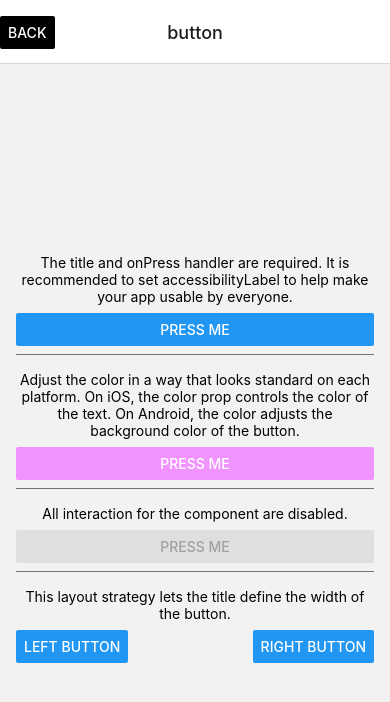
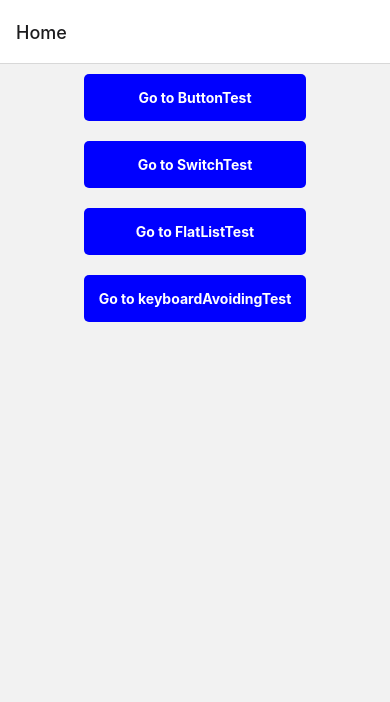
Before and after one commit to kate-eunsu/rn-core-noexpo, a React Native app: screen /Home in a window 390 px wide. Shown: the top 702 px of the page. Built offline with nearby package versions, Linux system fonts and the light colour scheme.

Commit message:
feat: add components

```diff
--- a/src/components/cores/button.tsx
+++ b/src/components/cores/button.tsx
@@ -7,10 +7,13 @@ import {
   Text,
   Alert,
 } from 'react-native';
+import {StackScreenProps} from '@react-navigation/stack';
+import {RootStackParamList} from '../../navigation/appNavigator';
 
+type TestScreenProps = StackScreenProps<RootStackParamList, 'ButtonPage'>;
 const Separator = () => <View style={styles.separator} />;
 
-const ButtonPage = () => (
+const ButtonPage: React.FC<TestScreenProps> = () => (
   <SafeAreaView style={styles.container}>
     <View>
       <Text style={styles.title}>
--- /dev/null
+++ b/src/components/cores/keybordavoiding.tsx
@@ -0,0 +1,60 @@
+import React from 'react';
+import {
+  View,
+  StyleSheet,
+  Text,
+  KeyboardAvoidingView,
+  TouchableWithoutFeedback,
+  TextInput,
+  Button,
+  Platform,
+  Keyboard,
+} from 'react-native';
+import {RootStackParamList} from '../../navigation/appNavigator';
+import {StackScreenProps} from '@react-navigation/stack';
+
+type TestScreenProps = StackScreenProps<
+  RootStackParamList,
+  'KeyboardAvoidingPage'
+>;
+
+const KeyboardAvoidingPage: React.FC<TestScreenProps> = () => (
+  <KeyboardAvoidingView behavior="padding" style={styles.container}>
+    <TouchableWithoutFeedback onPress={Keyboard.dismiss}>
+      <View style={styles.inner}>
+        <Text style={styles.header}>Header</Text>
+        <TextInput placeholder="Username" style={styles.textInput} />
+        <View style={styles.btnContainer}>
+          <Button title="Submit" onPress={() => null} />
+        </View>
+      </View>
+    </TouchableWithoutFeedback>
+  </KeyboardAvoidingView>
+);
+
+const styles = StyleSheet.create({
+  container: {
+    flex: 1,
+  },
+  inner: {
+    padding: 24,
+    flex: 1,
+    justifyContent: 'space-around',
+  },
+  header: {
+    fontSize: 36,
+    marginBottom: 48,
+  },
+  textInput: {
+    height: 40,
+    borderColor: '#000000',
+    borderBottomWidth: 1,
+    marginBottom: 36,
+  },
+  btnContainer: {
+    backgroundColor: 'white',
+    marginTop: 12,
+  },
+});
+
+export default KeyboardAvoidingPage;
--- /dev/null
+++ b/src/components/cores/switch.tsx
@@ -0,0 +1,50 @@
+import React, {useState} from 'react';
+import {StyleSheet, Switch, View, SafeAreaView} from 'react-native';
+import {StackScreenProps} from '@react-navigation/stack';
+import {RootStackParamList} from '../../navigation/appNavigator';
+
+type TestScreenProps = StackScreenProps<RootStackParamList, 'SwitchPage'>;
+
+const SwitchPage: React.FC<TestScreenProps> = () => {
+  const [isEnabled, setIsEnabled] = useState(false);
+  const toggleSwitch = () => setIsEnabled(previousState => !previousState);
+  return (
+    <SafeAreaView style={styles.container}>
+      <View style={styles.container}>
+        <Switch
+          trackColor={{false: '#767577', true: '#4A4BFF'}}
+          thumbColor={isEnabled ? '#ffffff' : '#f4f3f4'}
+          ios_backgroundColor="#3e3e3e"
+          onValueChange={toggleSwitch}
+          value={isEnabled}
+        />
+      </View>
+    </SafeAreaView>
+  );
+};
+
+const styles = StyleSheet.create({
+  container: {
+    flex: 1,
+    marginHorizontal: 16,
+    flexDirection: 'column',
+    display: 'flex',
+    alignItems: 'center',
+    justifyContent: 'center',
+  },
+  title: {
+    textAlign: 'center',
+    marginVertical: 8,
+  },
+  fixToText: {
+    flexDirection: 'row',
+    justifyContent: 'space-between',
+  },
+  separator: {
+    marginVertical: 8,
+    borderBottomColor: '#737373',
+    borderBottomWidth: StyleSheet.hairlineWidth,
+  },
+});
+
+export default SwitchPage;
--- a/src/navigation/appNavigator.tsx
+++ b/src/navigation/appNavigator.tsx
@@ -1,28 +1,48 @@
-import React from 'react';
+import * as React from 'react';
 import {NavigationContainer} from '@react-navigation/native';
 import {createStackNavigator} from '@react-navigation/stack';
 import HomeScreen from '../screens/home';
-import DetailsScreen from '../screens/detail';
-import {Button} from 'react-native';
 import ButtonPage from '../components/cores/button';
+import SwitchPage from '../components/cores/switch';
+import FlatListPage from '../components/cores/flatList';
+import KeyboardAvoidingPage from '../components/cores/keybordavoiding';
 
-const Stack = createStackNavigator();
+export type RootStackParamList = {
+  Home: undefined;
+  ButtonPage: undefined;
+  SwitchPage: undefined;
+  FlatListPage: undefined;
+  KeyboardAvoidingPage: undefined;
+};
+
+const Stack = createStackNavigator<RootStackParamList>();
 
 const AppNavigator: React.FC = () => {
   return (
     <NavigationContainer>
-      <Stack.Navigator
-        screenOptions={({navigation}) => ({
-          headerTitleAlign: 'center',
-          headerLeft: () => (
-            <Button
-              onPress={() => navigation.goBack()}
-              title="Back"
-              color="#000"
-            />
-          ),
-        })}>
-        <Stack.Screen name="button" component={ButtonPage} />
+      <Stack.Navigator initialRouteName="Home">
+        <Stack.Screen name="Home" component={HomeScreen} />
+
+        <Stack.Screen
+          name="ButtonPage"
+          component={ButtonPage}
+          options={{title: 'ButtonPage"'}}
+        />
+        <Stack.Screen
+          name="SwitchPage"
+          component={SwitchPage}
+          options={{title: 'SwitchPage'}}
+        />
+        <Stack.Screen
+          name="FlatListPage"
+          component={FlatListPage}
+          options={{title: 'FlatListPage'}}
+        />
+        <Stack.Screen
+          name="KeyboardAvoidingPage"
+          component={KeyboardAvoidingPage}
+          options={{title: 'KeyboardAvoidingPage'}}
+        />
       </Stack.Navigator>
     </NavigationContainer>
   );
--- a/src/screens/home.tsx
+++ b/src/screens/home.tsx
@@ -1,22 +1,39 @@
-import React from 'react';
-import {View, Text, Button, StyleSheet} from 'react-native';
+import * as React from 'react';
+import {
+  View,
+  Button,
+  StyleSheet,
+  FlatList,
+  TouchableOpacity,
+  Text,
+} from 'react-native';
 import {StackScreenProps} from '@react-navigation/stack';
-
-export type RootStackParamList = {
-  Home: undefined;
-  Details: {itemId: number; otherParam?: string};
-  Buttons: undefined;
-};
+import {RootStackParamList} from '../navigation/appNavigator';
 
 type HomeScreenProps = StackScreenProps<RootStackParamList, 'Home'>;
 
-const HomeScreen: React.ComponentType<HomeScreenProps> = ({navigation}) => {
+const HomeScreen: React.FC<HomeScreenProps> = ({navigation}) => {
+  const data = [
+    {key: 'ButtonPage', title: 'Go to ButtonTest'},
+    {key: 'SwitchPage', title: 'Go to SwitchTest'},
+    {key: 'FlatListPage', title: 'Go to FlatListTest'},
+    {key: 'KeyboardAvoidingPage', title: 'Go to keyboardAvoidingTest'},
+  ];
+
   return (
     <View style={styles.container}>
-      <Text>Home Screen</Text>
-      <Button
-        title="Go to Details"
-        onPress={() => navigation.navigate('Details', {itemId: 86})}
+      <FlatList
+        data={data}
+        renderItem={({item}) => (
+          <TouchableOpacity
+            style={styles.button}
+            onPress={() =>
+              navigation.navigate(item.key as keyof RootStackParamList)
+            }>
+            <Text style={styles.buttonText}>{item.title}</Text>
+          </TouchableOpacity>
+        )}
+        keyExtractor={item => item.key}
       />
     </View>
   );
@@ -28,6 +45,17 @@ const styles = StyleSheet.create({
     justifyContent: 'center',
     alignItems: 'center',
   },
+  button: {
+    margin: 10,
+    backgroundColor: 'blue', // 버튼의 배경색
+    padding: 15,
+    borderRadius: 5,
+  },
+  buttonText: {
+    color: 'white', // 텍스트 색상
+    textAlign: 'center',
+    fontWeight: 'bold',
+  },
 });
 
 export default HomeScreen;
```
Also changed, not shown: src/components/cores/flatList.tsx (+5 -4 lines).
